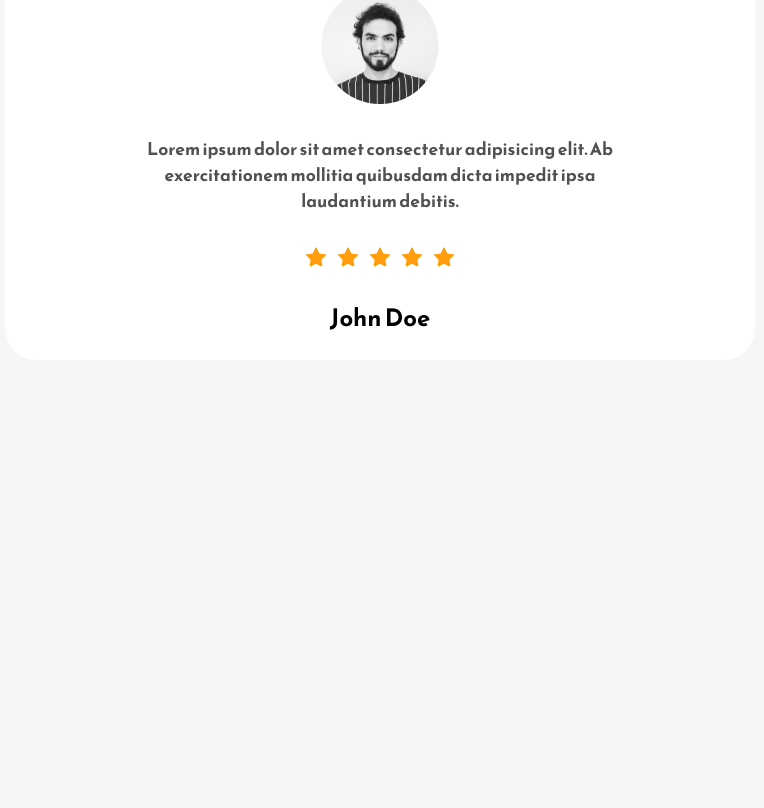
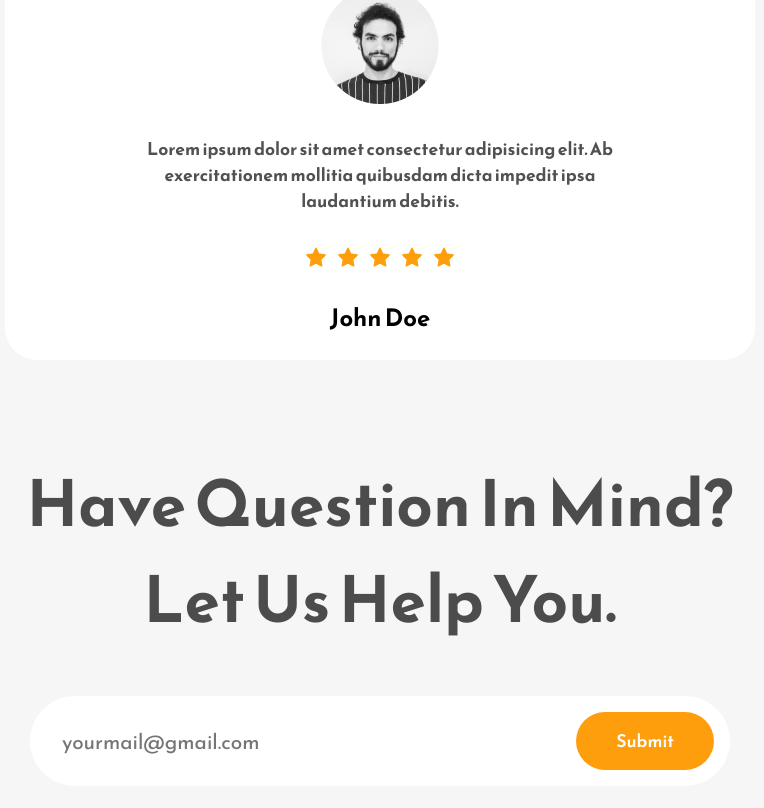
Before and after one commit to TheintTheint298/restaurant_landing_page, a React (Create React App) app: page / in a window 1280 px wide. Shown: the part 3822-4630 px from the top of the page, without its empty margins (260-1024 px from the left). Before the commit the page ends 4214 px from the top, so only its background shows below. Built offline with nearby package versions, Linux system fonts and the light colour scheme.

Commit message:
contact component

```diff
--- a/src/App.js
+++ b/src/App.js
@@ -3,6 +3,7 @@
 import About from "./Components/About";
 import Work from "./Components/Work";
 import Testimonial from "./Components/Testimonial";
+import Contact from "./Components/Contact";
 
 function App() {
   return (
@@ -11,6 +12,7 @@
       <About />
       <Work />
       <Testimonial />
+      <Contact />
     </div>
   );
 }
--- /dev/null
+++ b/src/Components/Contact.js
@@ -0,0 +1,16 @@
+import React from 'react'
+
+const Contact = () => {
+  return (
+    <div className='contact-page-wrapper'>
+        <h1 className='primary-heading'>Have Question In Mind?</h1>
+        <h1 className='primary-heading'>Let Us Help You.</h1>
+        <div className='contact-form-container'>
+            <input type="text" placeholder='yourmail@gmail.com' />
+            <button className='secondary-button'>Submit</button>
+        </div>
+    </div>
+  )
+}
+
+export default Contact
```
